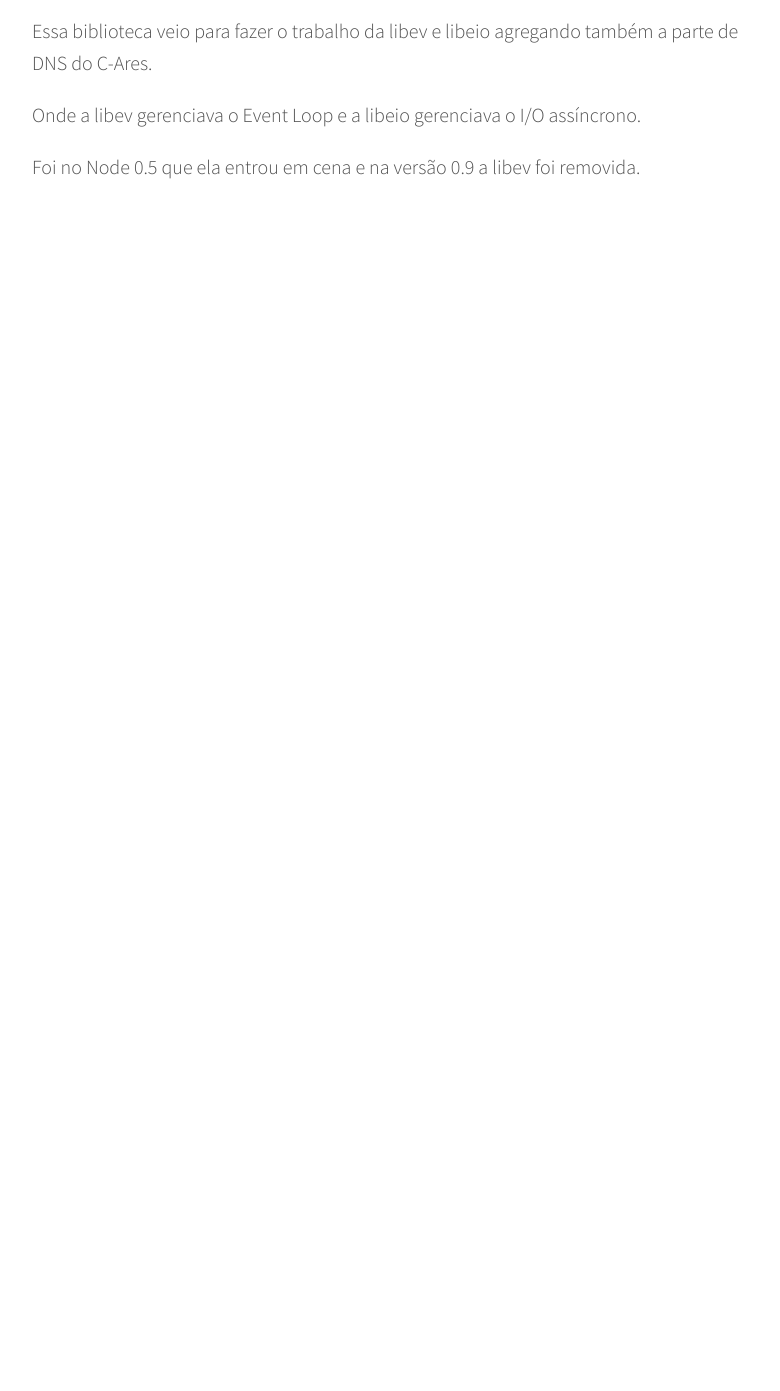
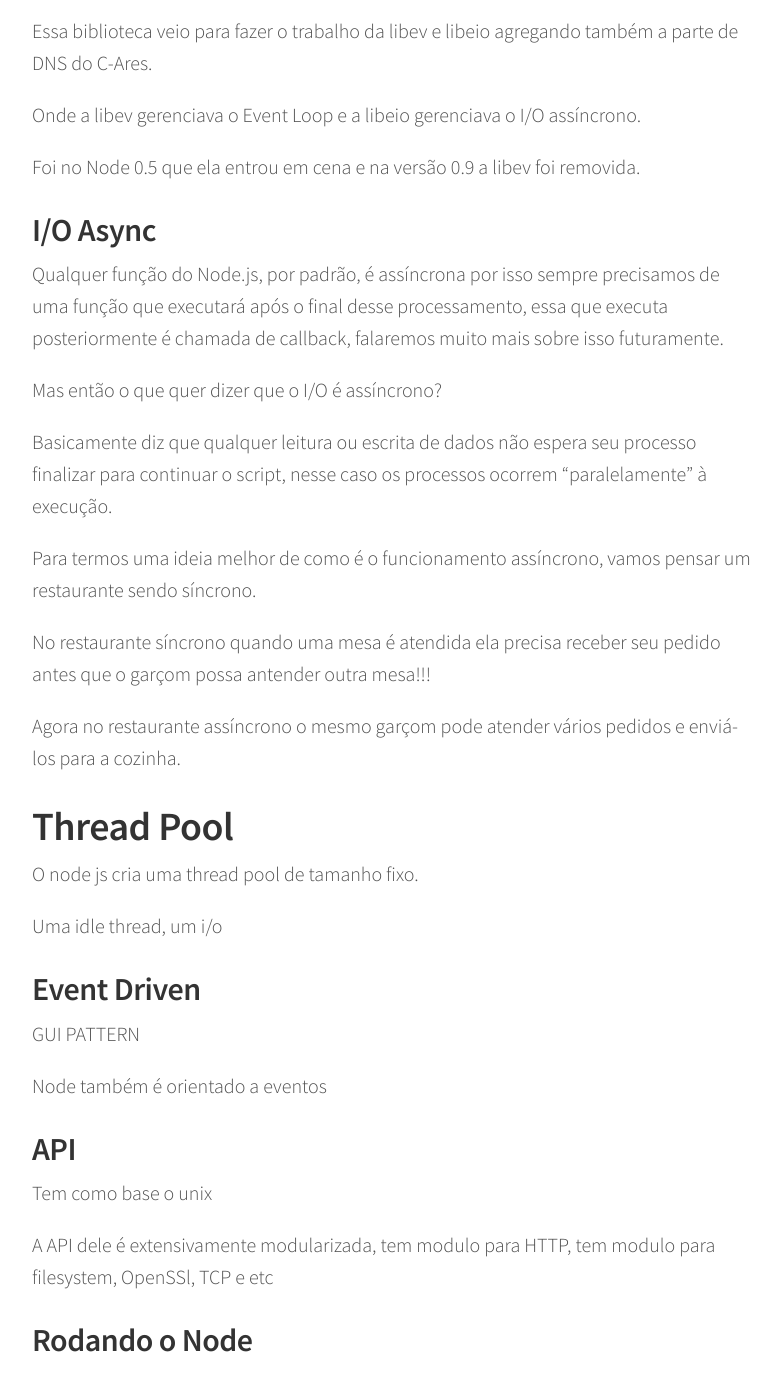
Before and after one commit to indrajithbandara/debug-blog, a Jekyll site: the page built from _posts/2016-05-15-nodejs-01.md, in a window 1280 px wide and 1400 px high, scrolled down 1191 px. Shown: the top 1391 px of the window, without its empty margins (248-1028 px from the left). Built offline with Jekyll 4.4.1, drawn with Linux system fonts in a browser that asks for light colours; comment, search, counter and statistics services are not loaded; before the commit the page ends 1494 px from its top, so only the background shows below that.

Commit message:
subindo e avante

```diff
--- a/_posts/2016-05-15-nodejs-01.md
+++ b/_posts/2016-05-15-nodejs-01.md
@@ -41,3 +41,50 @@
 
 
 Foi no Node 0.5 que ela entrou em cena e na versão 0.9 a libev foi removida.
+
+
+## I/O Async
+Qualquer função do Node.js, por padrão, é assíncrona por isso sempre precisamos de uma função que executará após o final desse processamento, essa que executa posteriormente é chamada de callback, falaremos muito mais sobre isso futuramente.
+
+
+Mas então o que quer dizer que o I/O é assíncrono?
+
+
+Basicamente diz que qualquer leitura ou escrita de dados não espera seu processo finalizar para continuar o script, nesse caso os processos ocorrem “paralelamente” à execução.
+
+
+
+
+Para termos uma ideia melhor de como é o funcionamento assíncrono, vamos pensar um restaurante sendo síncrono.
+
+
+No restaurante síncrono quando uma mesa é atendida ela precisa receber seu pedido antes que o garçom possa antender outra mesa!!!
+
+
+Agora no restaurante assíncrono o mesmo garçom pode atender vários pedidos e enviá-los para a cozinha.
+
+
+# Thread Pool
+
+
+O node js cria uma thread pool de tamanho fixo.
+
+
+Uma idle thread, um i/o
+
+
+## Event Driven
+GUI PATTERN
+
+
+Node também é orientado a eventos
+
+
+## API
+Tem como base o unix
+
+A API dele é extensivamente modularizada, tem modulo para HTTP, tem modulo para filesystem, OpenSSl, TCP  e etc
+
+
+
+## Rodando o Node
```
Also changed, not shown: _posts/2016-06-28-nodejs-02.md (added, +8 -0 lines).
